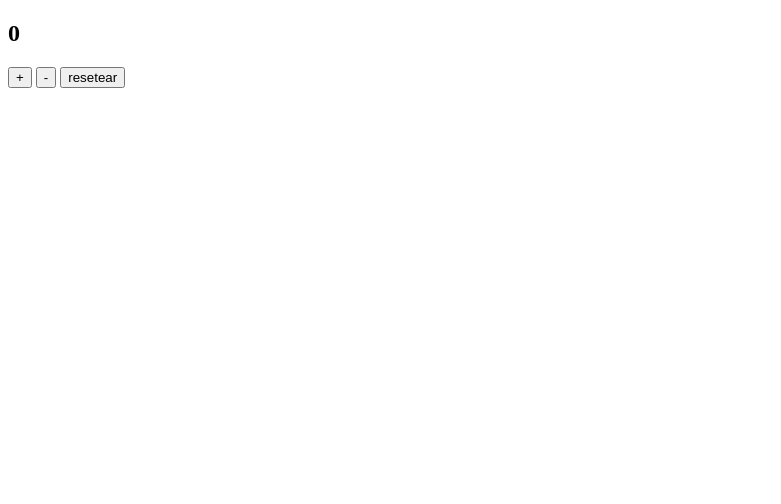
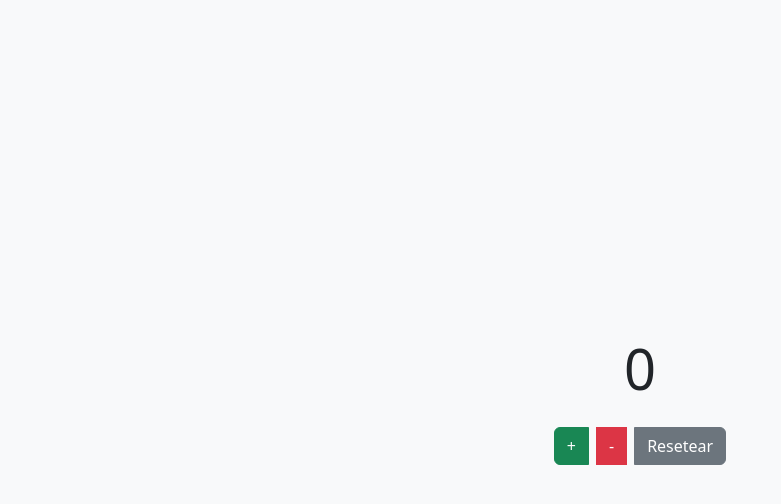
Before and after one commit to Koch73/ProyectoDDS, a plain HTML site: page index.html in a window 1280 px wide. Shown: the whole page, without its empty margins (0-781 px from the left). Drawn offline with nearby package versions, Linux system fonts and the light colour scheme.

Commit message:
agregamos estilos

```diff
--- a/index.html
+++ b/index.html
@@ -5,14 +5,21 @@
     <meta charset="UTF-8">
     <meta name="viewport" content="width=device-width, initial-scale=1.0">
     <title>Document</title>
+    <link href="https://cdn.jsdelivr.net/npm/bootstrap@5.3.3/dist/css/bootstrap.min.css" rel="stylesheet">
 </head>
 
-<body>
-    <h2 id="contador">0</h2>
-    <button onclick="incrementar()">+</button>
-    <button onclick="disminuir()">-</button>
-    <button onclick="resetear()">resetear</button>
-    <script src="script.js"> </script>
+<body class="bg-light d-flex justify-content-center align-items-center vh-100">
+
+    <div class="text-center">
+        <h2 id="contador" class="display-4 mb-4">0</h2>
+        <div class="btn-group justify-content-center gap-2">
+            <button class=" btn btn-success" onclick="incrementar()">+</button>
+            <button class="btn btn-danger" onclick="disminuir()">-</button>
+            <button class="btn btn-secondary" onclick="resetear()">Resetear</button>
+        </div>
+    </div>
+
+    <script src="script.js"></script>
 </body>
 
 </html>
```
